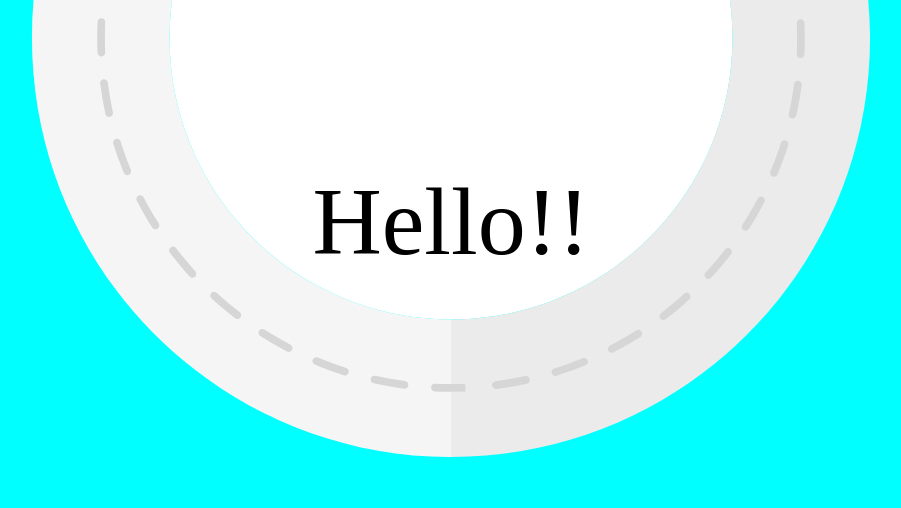
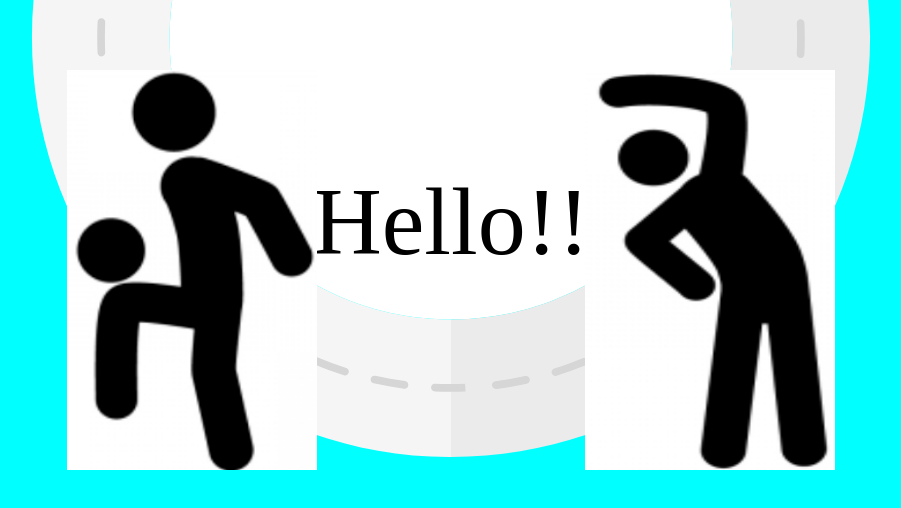
Before and after one commit to kpkptown/jQuery_plugin_practice, a plain HTML site: page html/index.html in a window 1280 px wide. Shown: the part 602-1110 px from the top of the page, without its empty margins (189-1090 px from the left). Drawn offline with nearby package versions, Linux system fonts and the light colour scheme.

Commit message:
hover_change_image

```diff
--- a/css/layout.css
+++ b/css/layout.css
@@ -1,5 +1,8 @@
 body{
     margin: 0;
+}
+.main{
+    position: relative;
 }
 .title{
     position: absolute;
@@ -11,6 +14,21 @@ body{
     font-size: 6rem;
 }
 .animation{
-    position: relative;
+    position: absolute;
+    z-index: 0;
+    width: 100%;
     background-color: aqua;
 }
+.human_png{
+    position: absolute;
+    z-index: 2;
+    width: 60%;
+    margin-left: 20%;
+    top:42rem;
+    display: flex;
+    justify-content: space-between ;
+}
+img{
+    width: 250px;
+    height: 400px;
+}
--- a/html/index.html
+++ b/html/index.html
@@ -12,6 +12,7 @@
     <script src="../textillate-master/jquery.textillate.js"></script>
     <script src="../textillate-master/assets/jquery.lettering.js"></script>
     <script src="../js/font.js" type="text/javascript"></script>
+    <script src="../js/png.js" type="text/javascript"></script>
 </head>
 <body>
 <div class="main">
@@ -21,6 +22,10 @@
     <div class="after">
     </div>
     <div class="animation" id="lottie"></div>
+    <div class="human_png">
+        <img src="../img/human_1/hover_off.png" alt="人" id="human_png_left">
+        <img src="../img/human_2/hover_off.png" alt="人" id="human_png_right">
+    </div>
 </div>
 <script src="../node_modules/lottie-web/build/player/lottie.min.js" type="text/javascript"></script>
 <script src="../js/lottie.js" type="text/javascript"></script>
--- /dev/null
+++ b/js/png.js
@@ -0,0 +1,23 @@
+$(function() {
+    //画像にマウスを乗せたら発動
+    $('#human_png_left').hover(
+        function() {
+            //画像のsrc属性が別画像のパスに切り替わる
+            $('#human_png_left').attr({src:'../img/human_1/hover_on.png'});
+        },
+        function() {
+            //画像のsrc属性を元の画像のパスに戻す
+            $('#human_png_left').attr({src:'../img/human_1/hover_off.png'});
+        }
+    );
+    $('#human_png_right').hover(
+        function() {
+            //画像のsrc属性が別画像のパスに切り替わる
+            $('#human_png_right').attr({src:'../img/human_2/hover_on.png'});
+        },
+        function() {
+            //画像のsrc属性を元の画像のパスに戻す
+            $('#human_png_right').attr({src:'../img/human_2/hover_off.png'});
+        }
+    );
+});
```
Also changed, not shown: img/human_1/hover_off.png (added), img/human_1/hover_on.png (added), img/human_2/hover_off.png (added), img/human_2/hover_on.png (added), 1 other file.
